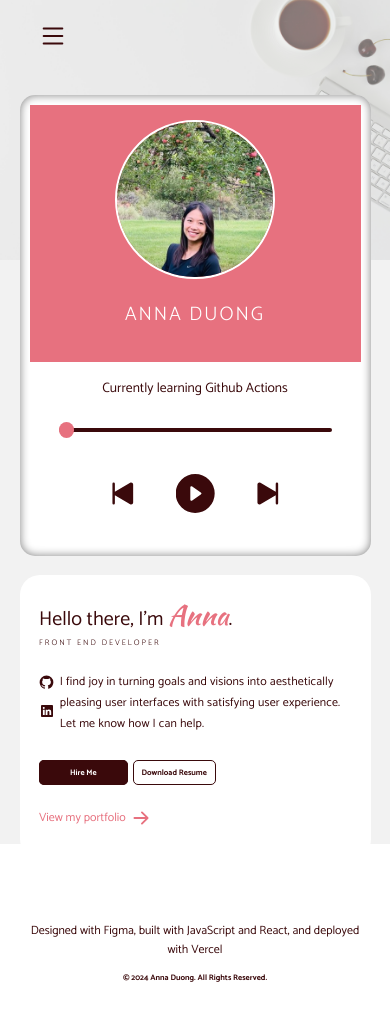
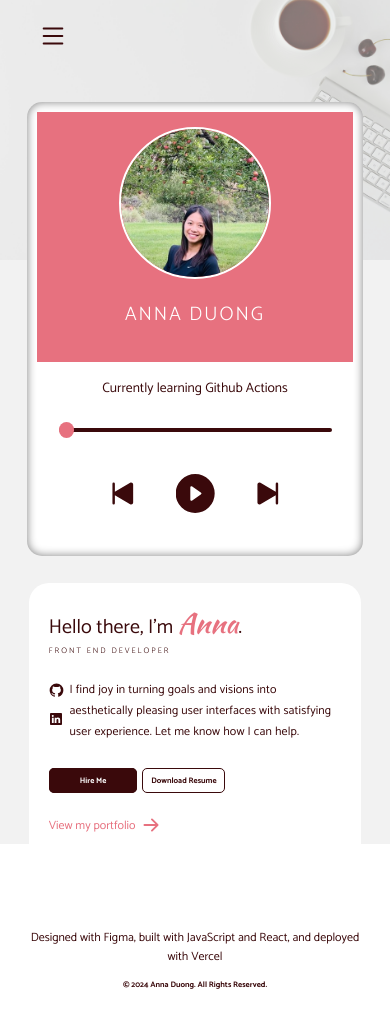
Before and after one commit to annaduong17/portfolio, a React (Create React App) app: page / in a window 390 px wide. Built offline with nearby package versions, Linux system fonts and the light colour scheme.

Commit message:
adjust margin on Home and Phone

```diff
--- a/src/components/Slider.js
+++ b/src/components/Slider.js
@@ -56,17 +56,15 @@ function Slider({ type, name, images }) {
     <div className="slider">
       <div className="img-btn-container">
         <button onClick={() => handleImagePrevious()}>
-        <svg xmlns="http://www.w3.org/2000/svg" width="16" height="16" fill="currentColor" class="bi bi-caret-left-fill" viewBox="0 0 16 16">
-  <path d="m3.86 8.753 5.482 4.796c.646.566 1.658.106 1.658-.753V3.204a1 1 0 0 0-1.659-.753l-5.48 4.796a1 1 0 0 0 0 1.506z"/>
-</svg>
+          <svg xmlns="http://www.w3.org/2000/svg" width="16" height="16" fill="currentColor" className="bi bi-caret-left-fill" viewBox="0 0 16 16"><path d="m3.86 8.753 5.482 4.796c.646.566 1.658.106 1.658-.753V3.204a1 1 0 0 0-1.659-.753l-5.48 4.796a1 1 0 0 0 0 1.506z"/>
+          </svg>
         </button>
         <div className="images">
           {renderedImages}
         </div>
         <button onClick={handleImageNext}>
-        <svg xmlns="http://www.w3.org/2000/svg" width="16" height="16" fill="currentColor" class="bi bi-caret-right-fill" viewBox="0 0 16 16">
-  <path d="m12.14 8.753-5.482 4.796c-.646.566-1.658.106-1.658-.753V3.204a1 1 0 0 1 1.659-.753l5.48 4.796a1 1 0 0 1 0 1.506z"/>
-</svg>
+          <svg xmlns="http://www.w3.org/2000/svg" width="16" height="16" fill="currentColor" className="bi bi-caret-right-fill" viewBox="0 0 16 16"><path d="m12.14 8.753-5.482 4.796c-.646.566-1.658.106-1.658-.753V3.204a1 1 0 0 1 1.659-.753l5.48 4.796a1 1 0 0 1 0 1.506z"/>
+          </svg>
         </button>
       </div>
 
--- a/src/index.scss
+++ b/src/index.scss
@@ -8,14 +8,6 @@ $gray: rgba(230, 230, 230, 1);
 $light-gray: rgba(233, 233, 233, 0.5);
 $shadow-gray: rgb(150, 150, 150);
 $white: #FFFFFF;
-
-// $title--xl: 4.5rem;
-// $title--lg: 3rem;
-// $title--md: 2rem;
-// $title--sm: 1.5rem;
-// $text--lg: 1.25rem;
-// $text--md: 1rem;
-// $text--sm: 0.75rem;
 
 html {
   font-size: 16px;
@@ -520,12 +512,14 @@ svg {
     .slider-dot {
       border: none;
       // border: 1px solid red;
-      width: clamp(10px, 0.5vw, 20px);
+      // width: clamp(10px, 0.5vw, 20px);
+      width: 10px;
+      height: 10px;
       background-color: $pink;
       margin-right: clamp(10px, 1vw, 15px);
       border-radius: 50%;
       cursor: pointer;
-      aspect-ratio: 1 / 1;
+      // aspect-ratio: 1 / 1;
     }
 
     .cherry {
@@ -708,7 +702,7 @@ svg {
     .phone-container {
       position: relative;
       left: 0;
-      margin: 5vw;
+      margin: 7vw;
 
 
 
@@ -803,8 +797,8 @@ svg {
     }
 
     .home {
-      width: 80%;
-      margin-inline: 5vw;
+      width: 75%;
+      margin-inline: auto;
       padding: 5vw;
 
       .home-buttons {
```
